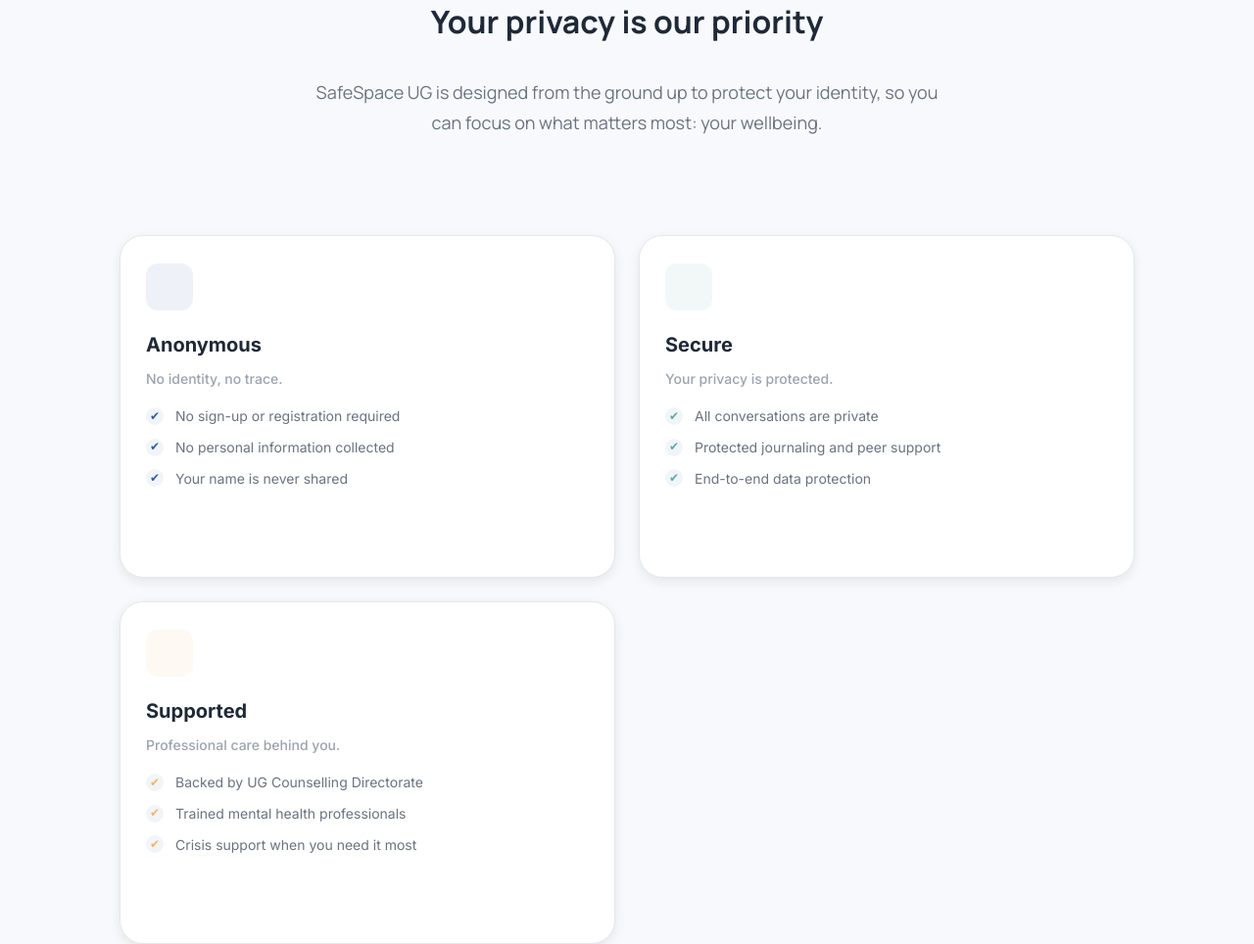
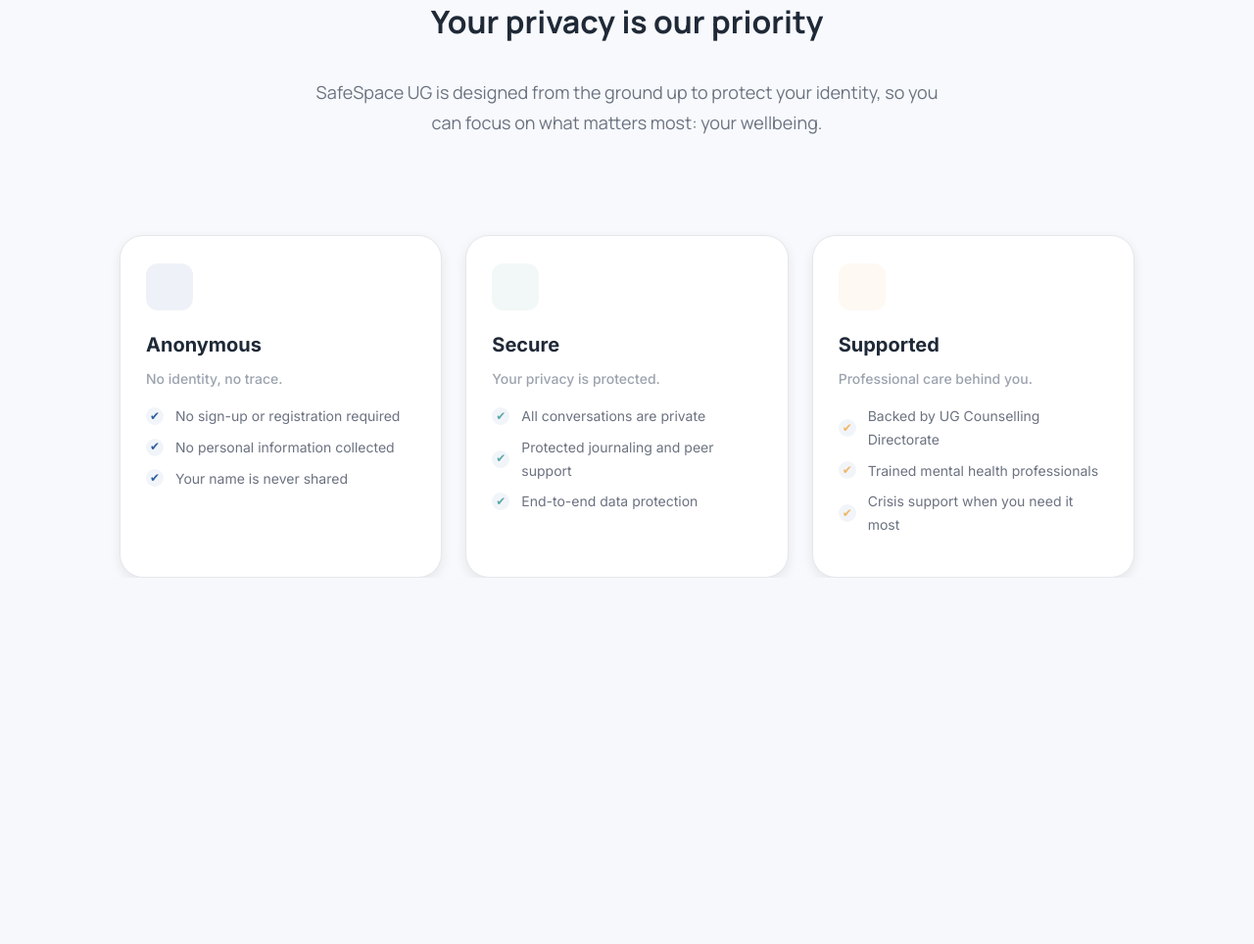
Before and after one commit to CODE-OS1/SafeSpace, a Flask app: template templates/landing.html in a window 1280 px wide. Shown: the part 904-1868 px from the top of the page at 98% size. After the commit the page ends 1494 px from the top, so only its background shows below. Run offline with Flask 3, Linux system fonts and the light colour scheme; the template is opened without the code that fills it, so the values that code supplies are empty.

Commit message:
Card adjustment

```diff
--- a/static/style.css
+++ b/static/style.css
@@ -310,7 +310,7 @@ nav ul a:hover{
 .card-container{
     margin-top: 100px;
     display: grid;
-    grid-template-columns: repeat(auto-fit, minmax(360px, 1fr));
+    grid-template-columns: repeat(auto-fit, minmax(300px, 1fr));
     gap: 24px;
     align-items: start;
 }
```
